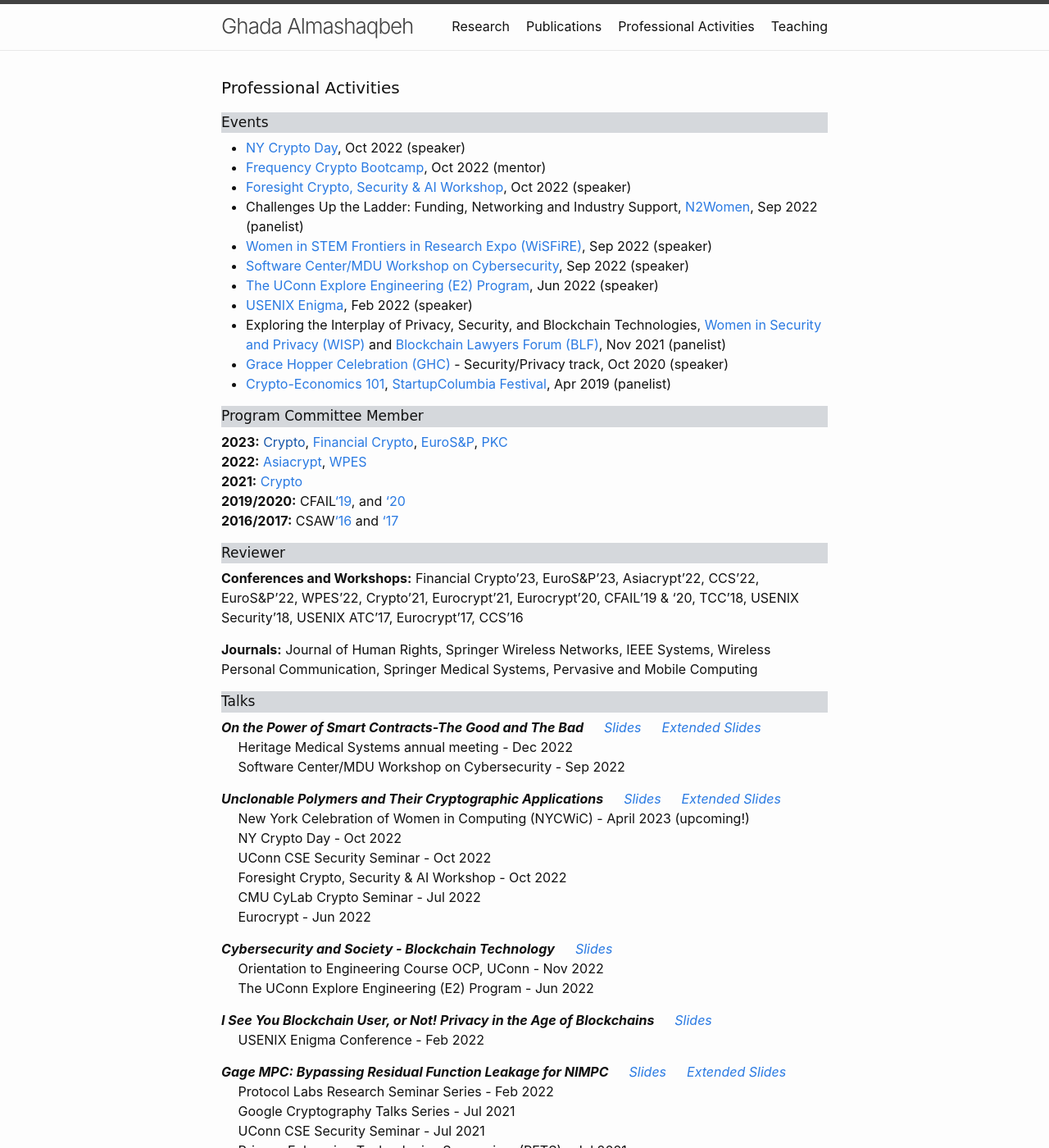
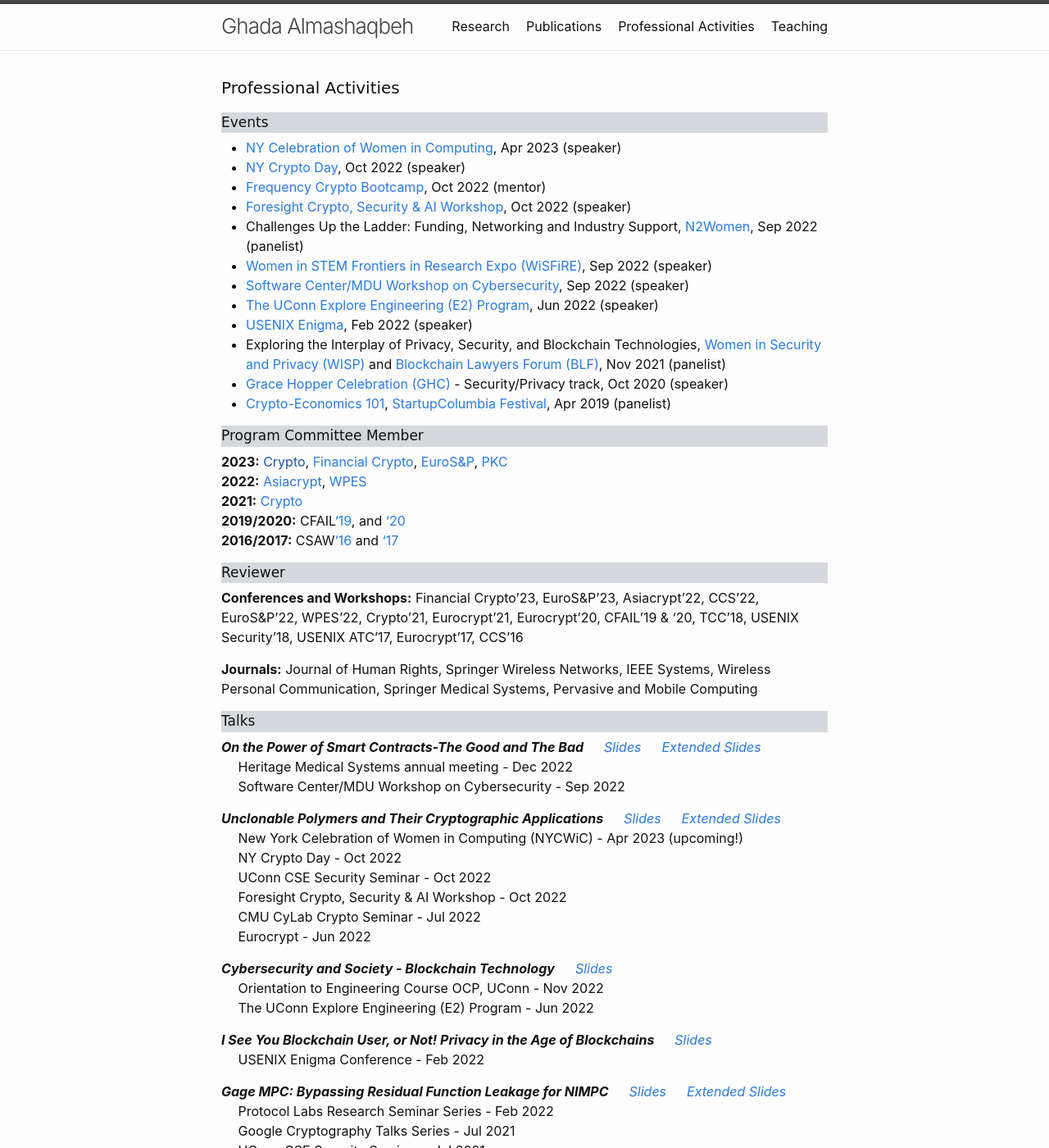
Before and after one commit to GhadaAlmashaqbeh/GhadaAlmashaqbeh.github.io, a Jekyll site: the page built from 03-talks.md, in a window 1280 px wide and 1400 px high. Shown: the whole window at 82% size. Built offline with Jekyll 4.4.1, drawn with Linux system fonts in a browser that asks for light colours.

Commit message:
update talks

```diff
--- a/03-talks.md
+++ b/03-talks.md
@@ -8,6 +8,7 @@ permalink: /activities/
 
 <div style="font-family: 'Comic Sans MS'; font-size:17px; background-color:rgb(213, 216, 220);margin-bottom:6px;">Events</div>
 
+* [NY Celebration of Women in Computing](https://nycwic.org/), Apr 2023 (speaker) <br/>
 * [NY Crypto Day](https://nycryptoday.wordpress.com/2022/09/), Oct 2022 (speaker) <br/>
 * [Frequency Crypto Bootcamp](https://frequency.pillar.vc/crypto/), Oct 2022 (mentor) <br/>
 * [Foresight Crypto, Security & AI Workshop](https://foresight.org/crypto-workshop/), Oct 2022 (speaker) <br/>
@@ -44,7 +45,7 @@ permalink: /activities/
 &emsp; Software Center/MDU Workshop on Cybersecurity - Sep 2022
 
 ***Unclonable Polymers and Their Cryptographic Applications*** &emsp; [_Slides_](../slides/eurocrypt22.pdf) &emsp; [_Extended Slides_](../slides/ediblecrypto-ext.pdf) <br/>
-&emsp; New York Celebration of Women in Computing (NYCWiC) - April 2023 (upcoming!) <br/>
+&emsp; New York Celebration of Women in Computing (NYCWiC) - Apr 2023 (upcoming!) <br/>
 &emsp; NY Crypto Day - Oct 2022 <br/>
 &emsp; UConn CSE Security Seminar - Oct 2022 <br/>
 &emsp; Foresight Crypto, Security & AI Workshop - Oct 2022 <br/>
```
